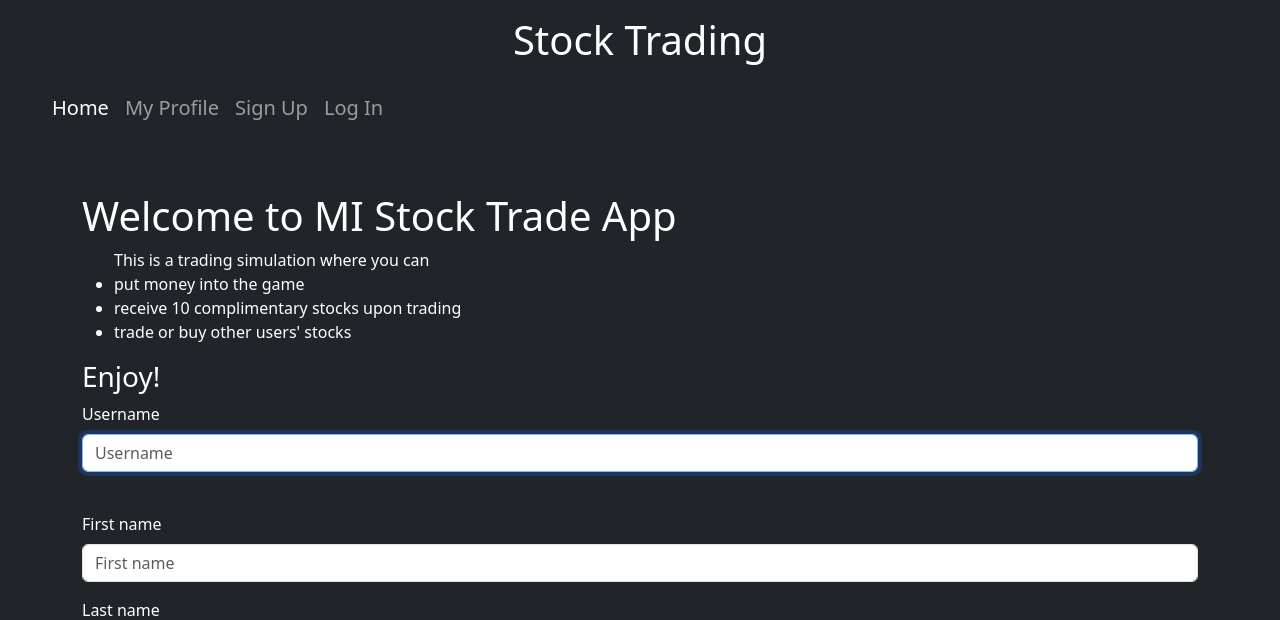
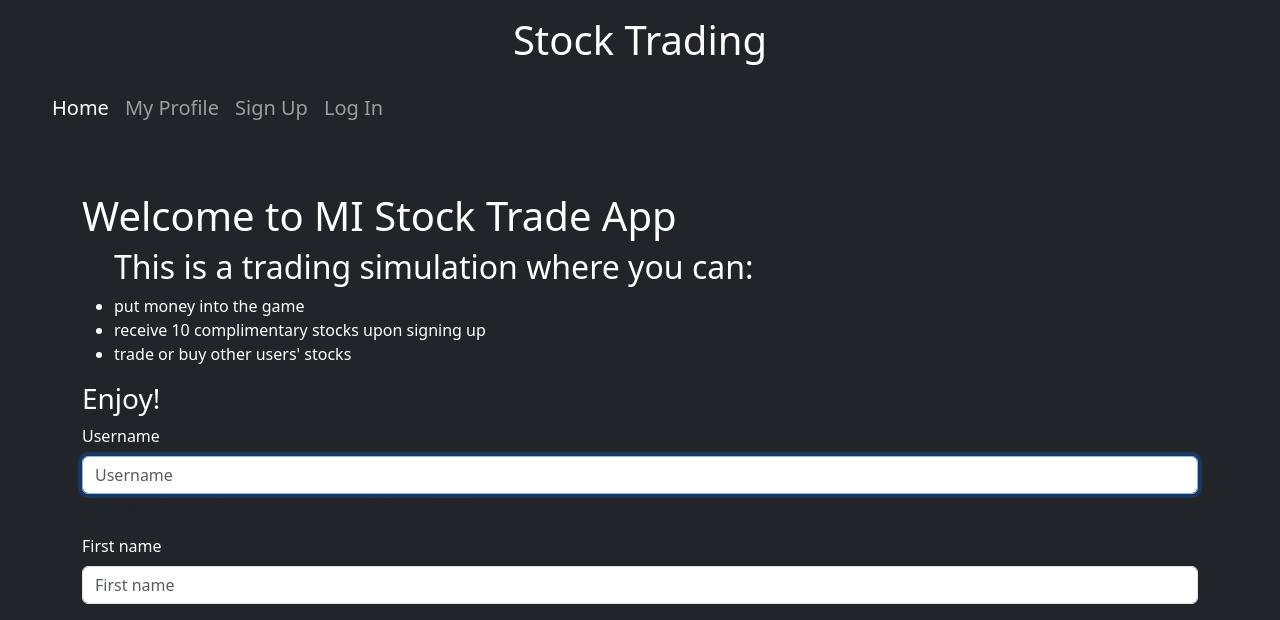
Before and after one commit to malxdeutsch/stocktrade, a Django app: page /signup/ in a window 1280 px wide. Shown: the top 620 px of the page. Run offline with Django 3.2, Linux system fonts and the light colour scheme; some libraries are stand-ins or nearby versions.

Commit message:
formatting

```diff
--- a/account/templates/signup.html
+++ b/account/templates/signup.html
@@ -6,9 +6,10 @@
 
 {% block content %}
 <h1>Welcome to MI Stock Trade App</h1>
-<ul>This is a trading simulation where you can
+<ul>
+    <h2>This is a trading simulation where you can: </h2>
     <li> put money into the game </li>
-    <li> receive 10 complimentary stocks upon trading </li>
+    <li> receive 10 complimentary stocks upon signing up </li>
     <li> trade or buy other users' stocks </li>
 </ul>
 <h3>Enjoy!</h3>
```
